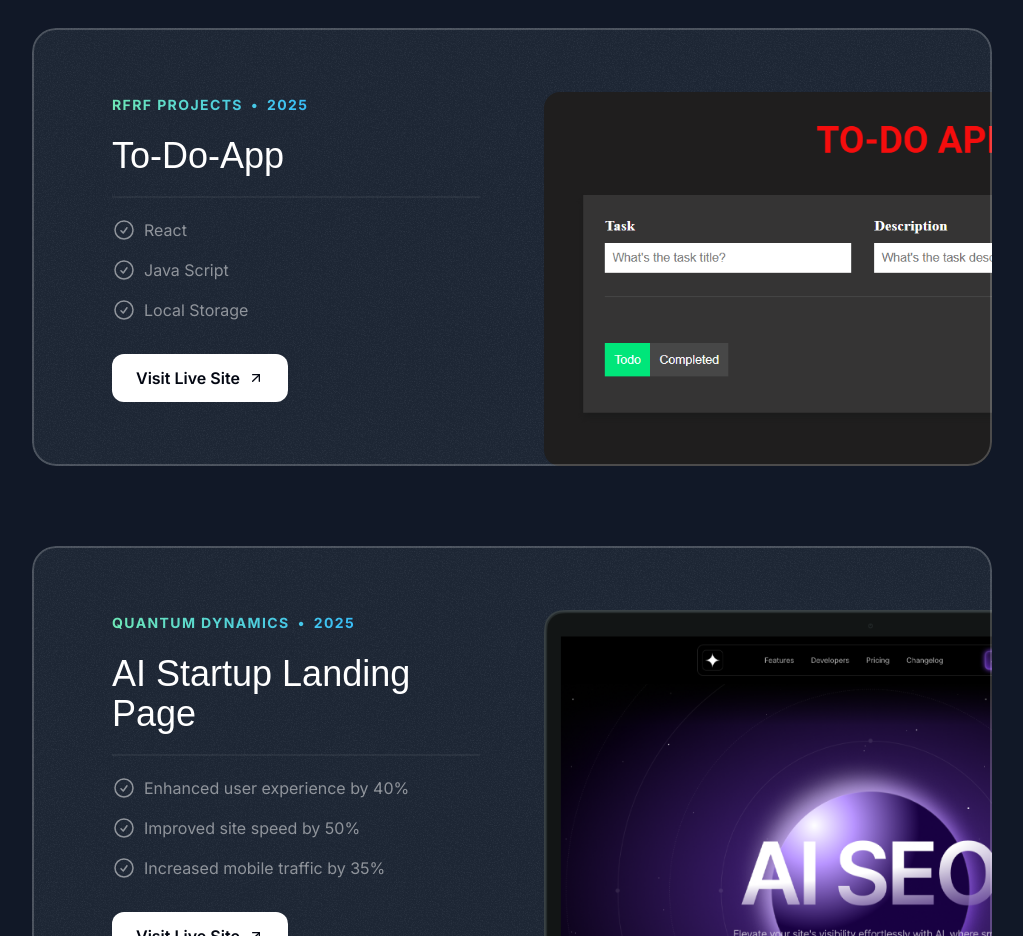
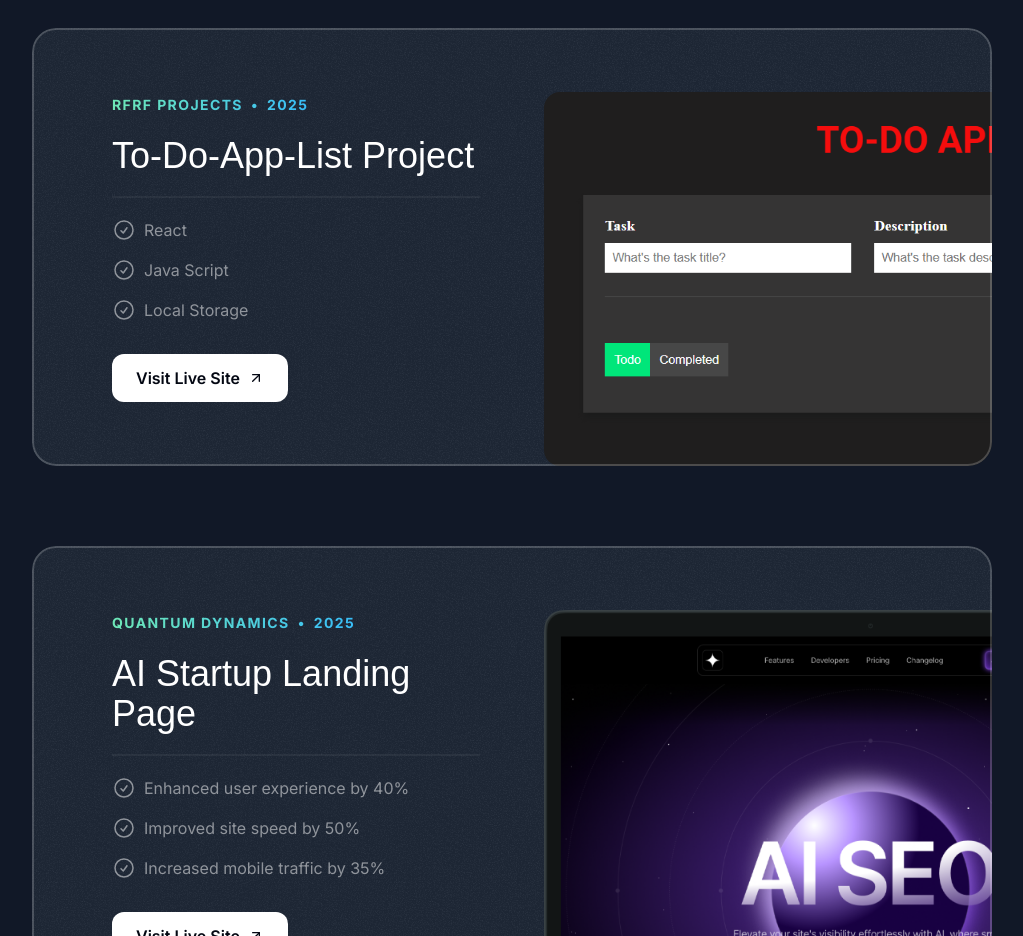
Before and after one commit to AhmedSaadRF/my-portfolio, a Next.js app: page / in a window 1280 px wide. Shown: the part 3520-4456 px from the top of the page, without its empty margins (128-1151 px from the left). Built offline with nearby package versions, Linux system fonts and the light colour scheme; a web font is replaced by a local one.

Commit message:
Upload Project

```diff
--- a/src/sections/Projects.tsx
+++ b/src/sections/Projects.tsx
@@ -62,7 +62,7 @@ const portfolioProjects = [
   {
     company: "RFRF Projects",
     year: "2025",
-    title: "To-Do-App",
+    title: "To-Do-App-List Project",
     results: [
       { title: "React"},
       { title: "Java Script" },
```
